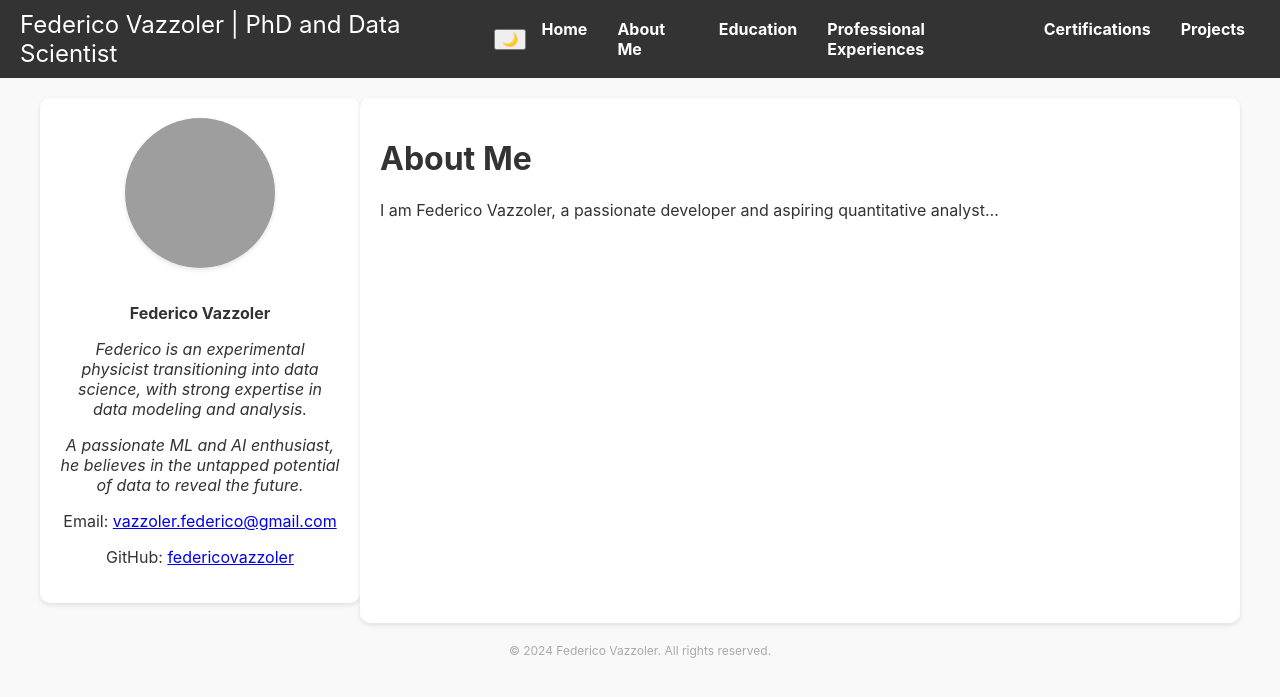
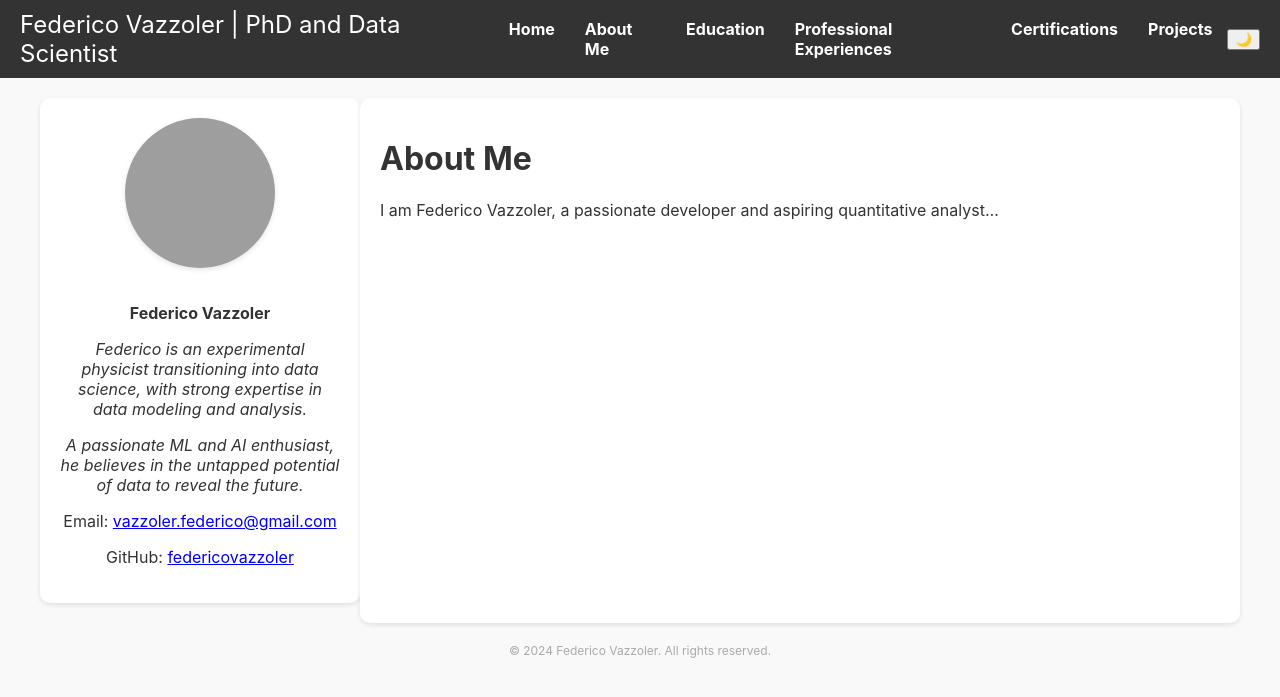
Before and after one commit to federicovazzoler/federicovazzoler.github.io, a Jekyll site: the page built from federico_website/about.md, in a window 1280 px wide. Shown: the top 697 px of the page. Built offline with Jekyll 4.4.1, drawn with Linux system fonts in a browser that asks for light colours; grey boxes are pictures that could not be loaded.

Commit message:
Small update to night mode toggle position

```diff
--- a/federico_website/_layouts/default.html
+++ b/federico_website/_layouts/default.html
@@ -17,8 +17,6 @@
         <button class="hamburger" aria-label="Toggle navigation">
           &#9776;
         </button>
-        <button id="dark-mode-toggle" aria-label="Toggle dark mode">🌙
-        </button>
         <ul class="nav-links">
           <li><a href="{{ '/' | relative_url }}">Home</a></li>
           <li><a href="{{ '/about/' | relative_url }}">About Me</a></li>
@@ -27,6 +25,10 @@
           <li><a href="{{ '/certifications/' | relative_url }}">Certifications</a></li>
           <li><a href="{{ '/projects/' | relative_url }}">Projects</a></li>
         </ul>
+        <div class="button">
+          <button id="dark-mode-toggle" aria-label="Toggle dark mode">🌙
+          </button>
+        </div>
       </div>
     </nav>
   </header>
```
